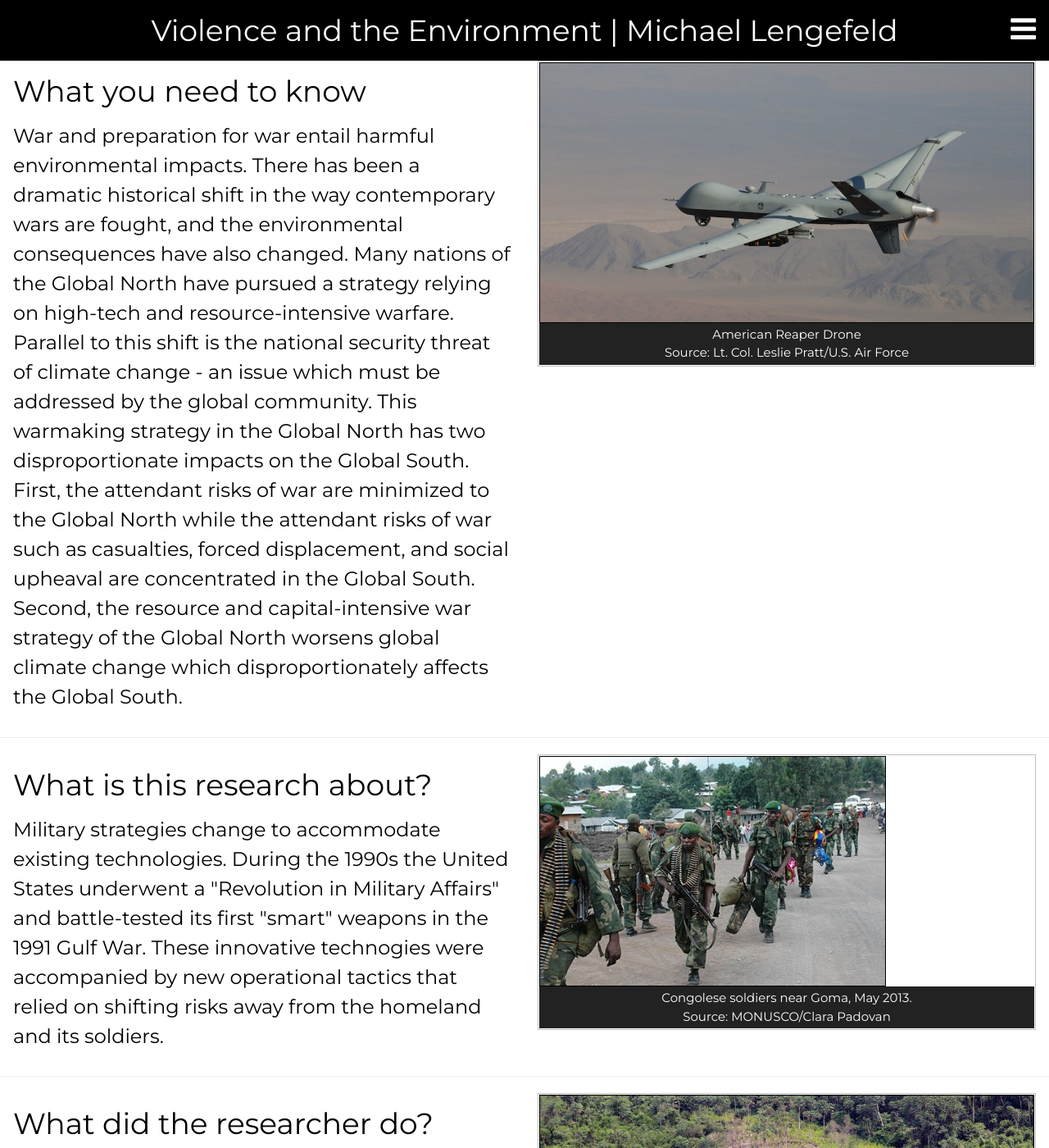
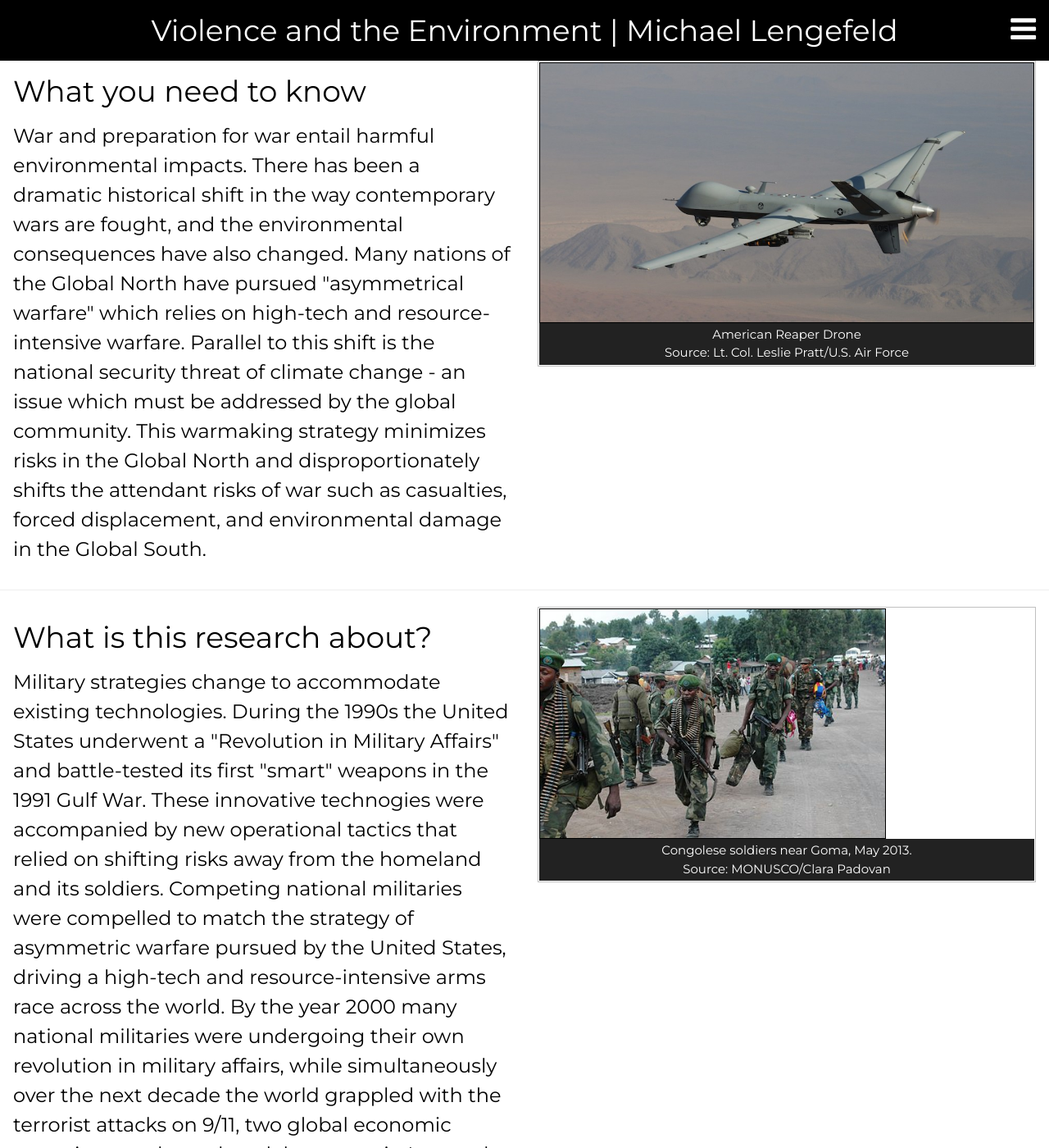
Before and after one commit to resilience1/resilience1.github.io, a Jekyll site: the page built from research/afsarticle.html, in a window 1280 px wide and 1400 px high. Shown: the whole window at 82% size. Built offline with Jekyll 4.4.1, drawn with Linux system fonts in a browser that asks for light colours; nearby versions of some CDN libraries; some of the changed text lies outside the part shown.

Commit message:
Update afsarticle.html

```diff
--- a/research/afsarticle.html
+++ b/research/afsarticle.html
@@ -159,13 +159,11 @@ title: Asymmetric Warfare and the Environment | Michael Lengefeld
 	<h1>What you need to know</h1>
 		<h2>War and preparation for war entail harmful environmental impacts. There has been a dramatic historical shift
 			in the way contemporary wars are fought, and the environmental consequences have also changed.
-			Many nations of the Global North have pursued a strategy relying on high-tech and resource-intensive warfare. Parallel to
-			this shift is the national security threat of climate change - an issue which must be addressed by the
-			global community. This warmaking strategy in the Global North has two disproportionate impacts
-			on the Global South. First, the attendant risks of war are minimized to the Global North while
-			the attendant risks of war such as casualties, forced displacement, and social upheaval are concentrated
-			in the Global South. Second, the resource and capital-intensive war strategy of the
-			Global North worsens global climate change which disproportionately affects the Global South.
+			Many nations of the Global North have pursued "asymmetrical warfare" which relies on high-tech and
+			resource-intensive warfare. Parallel to this shift is the national security threat of climate
+			change - an issue which must be addressed by the global community. This warmaking strategy
+			minimizes risks in the Global North and disproportionately shifts the attendant risks of war
+			such as casualties, forced displacement, and environmental damage in the Global South.
 		</h2>
 	</div>
 	<div class="w3-half w3-container">
@@ -186,6 +184,12 @@ title: Asymmetric Warfare and the Environment | Michael Lengefeld
 					United States underwent a "Revolution in Military Affairs" and battle-tested its first
 					"smart" weapons in the 1991 Gulf War. These innovative technogies were accompanied by new
 					operational tactics that relied on shifting risks away from the homeland and its soldiers.
+					Competing national militaries were compelled to match the strategy of asymmetric warfare
+					pursued by the United States, driving a high-tech and resource-intensive arms race
+					across the world. By the year 2000 many national militaries were undergoing their
+					own revolution in military affairs, while simultaneously over the next decade the world
+					grappled with the terrorist attacks on 9/11, two global economic recessions, and two
+					decadelong wars in Iraq and Afghanistan.
 				</h2>
 		</div>
 
```
